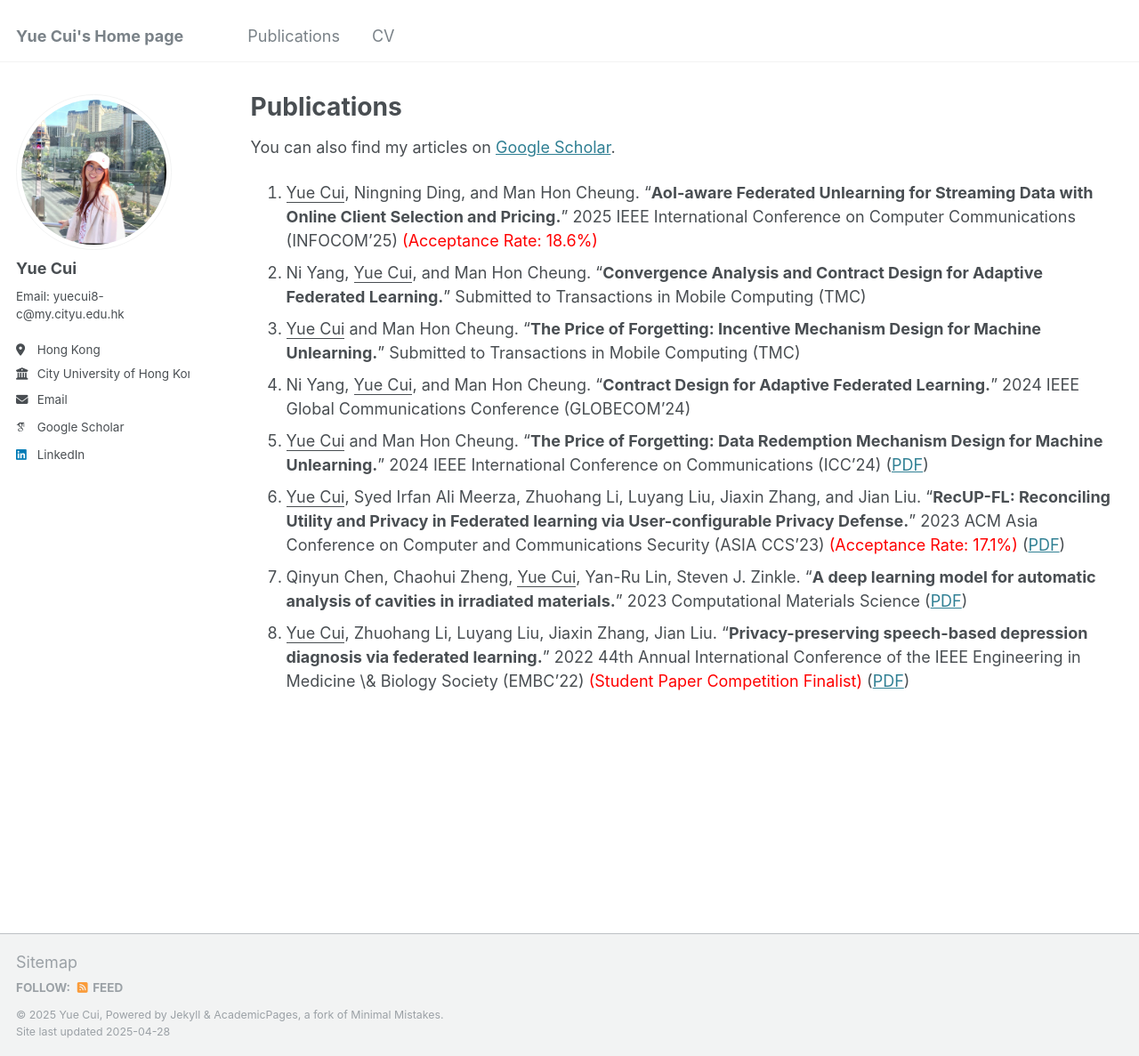
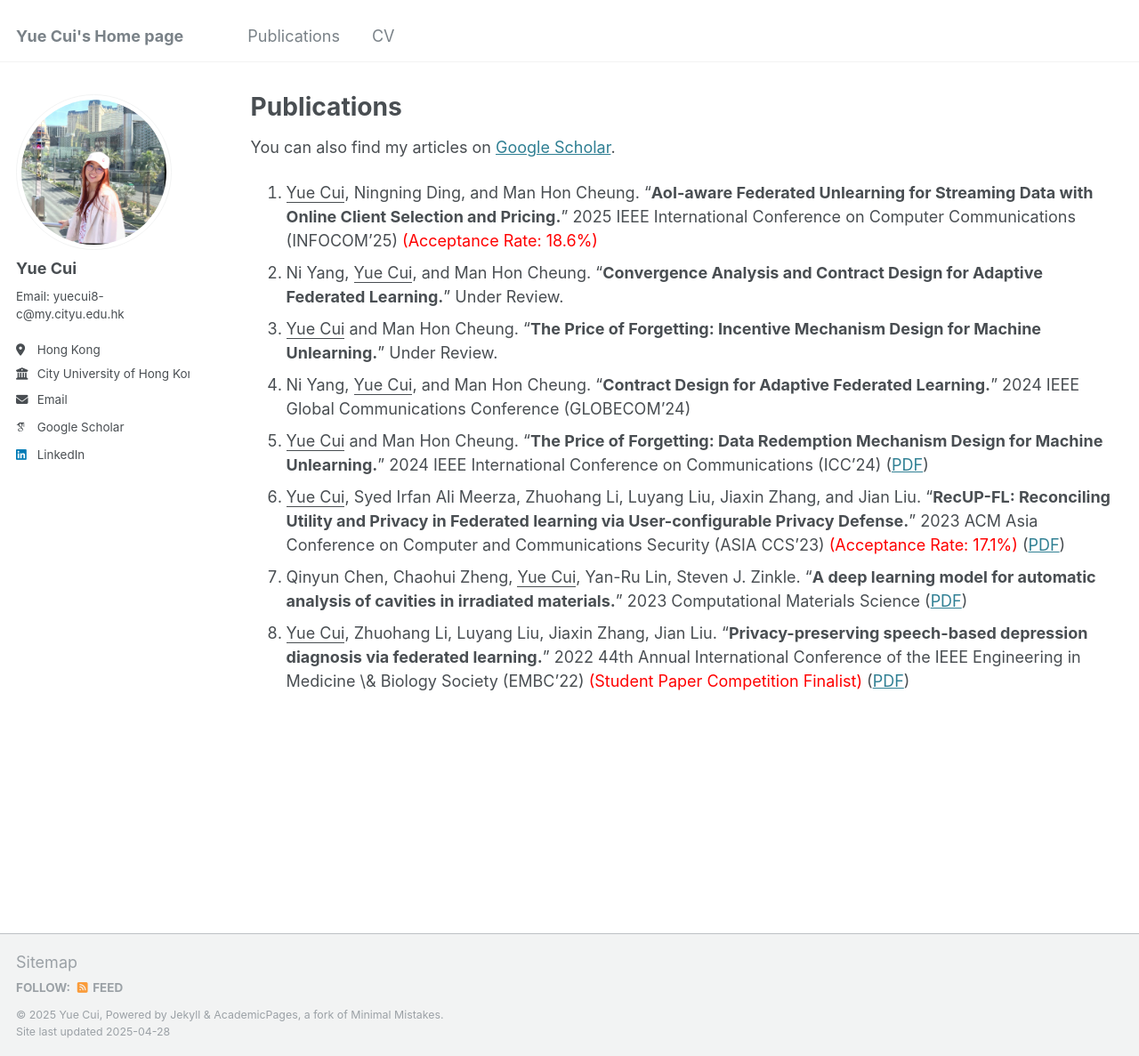
Before and after one commit to ycui26/ycui26.github.io, a Jekyll site: the page built from _pages/publications.md, in a window 1280 px wide and 1187 px high. Shown: the whole window at 89% size. Built offline with Jekyll 4.4.1, drawn with Linux system fonts in a browser that asks for light colours; some web fonts are replaced.

Commit message:
Update publications.md

```diff
--- a/_pages/publications.md
+++ b/_pages/publications.md
@@ -8,8 +8,8 @@ author_profile: true
 You can also find my articles on [Google Scholar](https://scholar.google.com/citations?hl=zh-CN&user=L0_TB54AAAAJ).
 
 1. <ins>Yue Cui</ins>, Ningning Ding, and Man Hon Cheung. “**AoI-aware Federated Unlearning for Streaming Data with Online Client Selection and Pricing.**” 2025 IEEE International Conference on Computer Communications (INFOCOM'25) <span style="color:red">(Acceptance Rate: 18.6%)</span>
-2. Ni Yang, <ins>Yue Cui</ins>, and Man Hon Cheung. “**Convergence Analysis and Contract Design for Adaptive Federated Learning.**” Submitted to Transactions in Mobile Computing (TMC)
-3. <ins>Yue Cui</ins> and Man Hon Cheung. “**The Price of Forgetting: Incentive Mechanism Design for Machine Unlearning.**” Submitted to Transactions in Mobile Computing (TMC)
+2. Ni Yang, <ins>Yue Cui</ins>, and Man Hon Cheung. “**Convergence Analysis and Contract Design for Adaptive Federated Learning.**” Under Review.
+3. <ins>Yue Cui</ins> and Man Hon Cheung. “**The Price of Forgetting: Incentive Mechanism Design for Machine Unlearning.**” Under Review.
 4. Ni Yang, <ins>Yue Cui</ins>, and Man Hon Cheung. “**Contract Design for Adaptive Federated Learning.**” 2024 IEEE Global Communications Conference (GLOBECOM'24)
 5. <ins>Yue Cui</ins> and Man Hon Cheung. “**The Price of Forgetting: Data Redemption Mechanism Design for Machine Unlearning.**” 2024 IEEE International Conference on Communications (ICC'24) ([PDF](https://ieeexplore.ieee.org/abstract/document/10622287))
 6. <ins>Yue Cui</ins>, Syed Irfan Ali Meerza, Zhuohang Li, Luyang Liu, Jiaxin Zhang, and Jian Liu. "**RecUP-FL: Reconciling Utility and Privacy in Federated learning via User-configurable Privacy Defense.**" 2023 ACM Asia Conference on Computer and Communications Security (ASIA CCS'23) <span style="color:red">(Acceptance Rate: 17.1%)</span> ([PDF](https://dl.acm.org/doi/pdf/10.1145/3579856.3582819))
```
